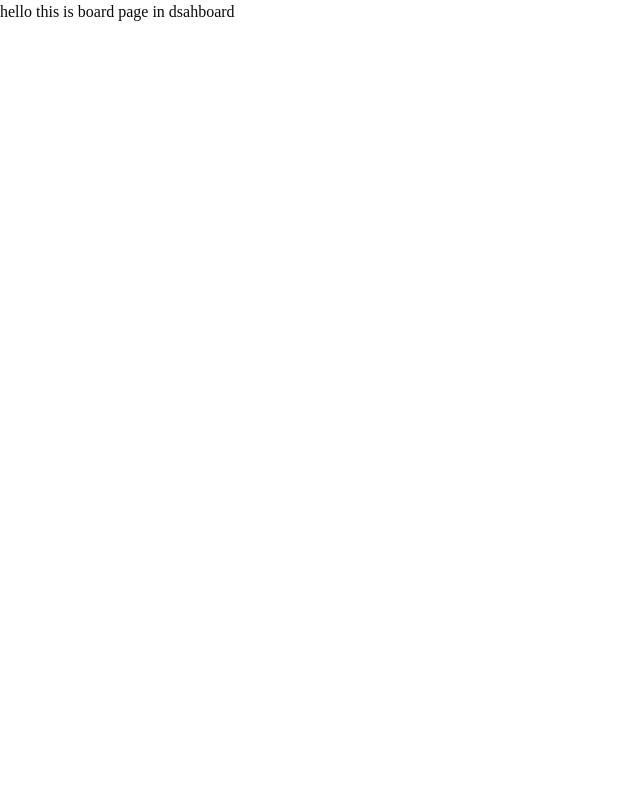
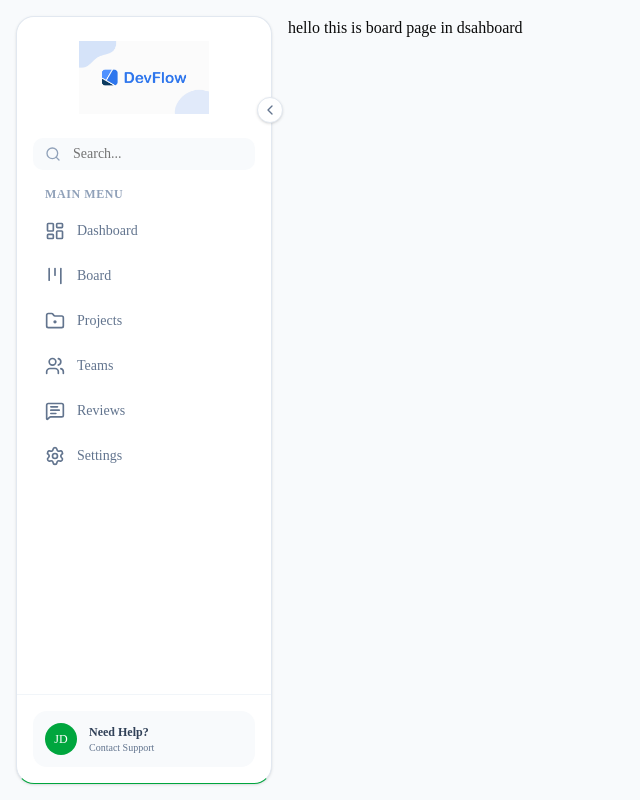
Before and after one commit to Itswali/DevFlow, a Next.js app: page /board in a window 1280 px wide. Shown: the whole page, without its empty margins (0-640 px from the left). Built offline with nearby package versions, Linux system fonts and the light colour scheme.

Commit message:
add retrackable sidebar

```diff
--- a/src/app/dashboard/page.tsx
+++ b/src/app/dashboard/page.tsx
@@ -1,7 +1,6 @@
 import { auth } from "@/lib/auth/auth";
 import { headers } from "next/headers";
 import { LogoutButton } from "@/components/LogoutButton";
-import LeftDashboard from "@/components/LeftDashboard";
 import Page from "../page";
 
 
@@ -14,9 +13,6 @@ export default async function DashboardPage() {
   if (session?.user) {
     return (
       <div className="flex min-h-screen bg-[#F8F8FA]">
-        <aside>
-          <LeftDashboard />
-        </aside>
         <main className="flex-1 p-8">
           <div className="flex justify-between items-center border-b pb-6">
             <h1 className="text-3xl font-bold tracking-tight text-slate-900">
--- a/src/app/layout.tsx
+++ b/src/app/layout.tsx
@@ -1,6 +1,7 @@
 import type { Metadata } from "next";
 import { Geist, Geist_Mono } from "next/font/google";
 import "./globals.css";
+import LeftDashboard from "@/components/LeftDashboard";
 import { Toaster } from 'sonner';
 
 const geistSans = Geist({
@@ -28,11 +29,23 @@ export default function RootLayout({
       lang="en"
       className={`${geistSans.variable} ${geistMono.variable} h-full antialiased`}
     >
-      <body className="min-h-full flex flex-col">
-        {children}
+      <body className="bg-slate-50">
+        {/* Main Wrapper */}
+        <div className="flex h-screen w-full p-4 gap-4">
 
+          {/* Sidebar stays fixed on the left */}
+          <aside className="h-full">
+            <LeftDashboard />
+          </aside>
+
+          {/* Page Content goes on the right */}
+          <main className="flex-1 h-full overflow-y-auto">
+            {children}
+          </main>
+
+        </div>
 <Toaster richColors position="top-right" />
-        </body>
+      </body>
     </html>
   );
 }
--- a/src/components/LeftDashboard.tsx
+++ b/src/components/LeftDashboard.tsx
@@ -1,6 +1,8 @@
-import React from 'react'
+"use client" // Required for state in Next.js App Router
+
+import React, { useState } from 'react'
 import { Input } from "@/components/ui/input"
-import { Search } from "lucide-react"
+import { Search, ChevronLeft, ChevronRight } from "lucide-react"
 import myIcon from "../../public/title.png"
 import Image from "next/image";
 import {
@@ -12,6 +14,7 @@ import {
   Settings
 } from "lucide-react";
 import Link from "next/link";
+import { cn } from "@/lib/utils" // Shadcn helper for conditional classes
 
 const navItems = [
   { name: "Dashboard", href: "/dashboard", icon: LayoutDashboard },
@@ -23,10 +26,28 @@ const navItems = [
 ];
 
 export default function LeftDashboard() {
+  const [isCollapsed, setIsCollapsed] = useState(false);
+
   return (
-    <section className="flex flex-col h-[calc(100vh-2rem)] w-64 bg-white border border-slate-200 border-b-green-600 rounded-2xl shadow-sm">
+    <section
+      className={cn(
+        "relative flex flex-col h-[calc(100vh-2rem)] bg-white border border-slate-200 border-b-green-600 rounded-2xl shadow-sm transition-all duration-300 ease-in-out",
+        isCollapsed ? "w-20" : "w-64"
+      )}
+    >
+      {/* Toggle Button - Positioned absolutely to sit on the edge or next to search */}
+      <button
+        onClick={() => setIsCollapsed(!isCollapsed)}
+        className="absolute -right-3 top-20 bg-white border border-slate-200 rounded-full p-1 hover:bg-green-50 text-slate-500 hover:text-green-600 shadow-sm z-10"
+      >
+        {isCollapsed ? <ChevronRight size={16} /> : <ChevronLeft size={16} />}
+      </button>
+
       {/* Brand/Logo Area */}
-      <div className="flex justify-center p-6">
+      <div className={cn("flex justify-center p-6 transition-all", isCollapsed ? "p-4" : "p-6")}>
+        {isCollapsed ? (
+          <div className="h-10 w-10 bg-green-600 rounded-lg flex items-center justify-center text-white font-bold">T</div>
+        ) : (
           <Image
             src={myIcon}
             alt="Title Icon"
@@ -34,47 +55,69 @@ export default function LeftDashboard() {
             height={40}
             className="object-contain hover:scale-105 transition-transform duration-200"
           />
+        )}
       </div>
 
       {/* Search Bar Area */}
       <div className="px-4 mb-4">
-        <div className="relative group">
-          <Search className="absolute left-3 top-1/2 h-4 w-4 -translate-y-1/2 text-slate-400 group-focus-within:text-green-600 transition-colors" />
+        <div className="relative group flex justify-center">
+          <Search className={cn(
+            "absolute top-1/2 h-4 w-4 -translate-y-1/2 text-slate-400 group-focus-within:text-green-600 transition-colors",
+            isCollapsed ? "left-1/2 -translate-x-1/2" : "left-3"
+          )} />
+          {!isCollapsed && (
             <Input
               type="search"
               placeholder="Search..."
               className="pl-10 pr-4 bg-slate-50 border-none focus-visible:ring-1 focus-visible:ring-green-500 rounded-lg"
             />
+          )}
+          {isCollapsed && <div className="h-10 w-10 bg-slate-50 rounded-lg" />} {/* Placeholder for collapsed search */}
         </div>
       </div>
 
       {/* Navigation Section */}
       <div className="flex-1 px-4 overflow-y-auto">
+        {!isCollapsed && (
           <h4 className="px-3 mb-2 text-xs font-semibold uppercase tracking-wider text-slate-400">
             Main Menu
           </h4>
+        )}
         <nav className="space-y-1">
           {navItems.map((item) => (
             <Link
               key={item.name}
               href={item.href}
-              className="flex items-center gap-3 px-3 py-2.5 rounded-xl text-slate-500 hover:bg-green-50 hover:text-green-700 transition-all duration-200 group"
+              title={isCollapsed ? item.name : ""} // Tooltip on hover when small
+              className={cn(
+                "flex items-center gap-3 px-3 py-2.5 rounded-xl text-slate-500 hover:bg-green-50 hover:text-green-700 transition-all duration-200 group",
+                isCollapsed ? "justify-center px-0" : ""
+              )}
             >
-              <item.icon className="h-5 w-5 transition-transform group-hover:scale-110" />
-              <span className="text-[14px] font-medium">{item.name}</span>
+              <item.icon className="h-5 w-5 transition-transform group-hover:scale-110 shrink-0" />
+              {!isCollapsed && (
+                <span className="text-[14px] font-medium whitespace-nowrap opacity-100 transition-opacity">
+                  {item.name}
+                </span>
+              )}
             </Link>
           ))}
         </nav>
       </div>
 
-      {/* Optional: Bottom Profile or Support section */}
+      {/* Bottom Profile section */}
       <div className="p-4 border-t border-slate-100">
-         <div className="bg-slate-50 p-3 rounded-xl flex items-center gap-3 cursor-pointer hover:bg-slate-100 transition-colors">
-            <div className="h-8 w-8 rounded-full bg-green-600 flex items-center justify-center text-white text-xs">JD</div>
+         <div className={cn(
+           "bg-slate-50 p-3 rounded-xl flex items-center gap-3 cursor-pointer hover:bg-slate-100 transition-colors",
+           isCollapsed ? "justify-center p-2" : ""
+         )}>
+            <div className="h-8 w-8 rounded-full bg-green-600 flex items-center justify-center text-white text-xs shrink-0">JD</div>
+            {!isCollapsed && (
               <div className="flex flex-col">
                   <span className="text-xs font-bold text-slate-700">Need Help?</span>
                   <span className="text-[10px] text-slate-500">Contact Support</span>
               </div>
+            )}
          </div>
       </div>
     </section>
```
Lines whose indentation alone changed are shown as unchanged.
